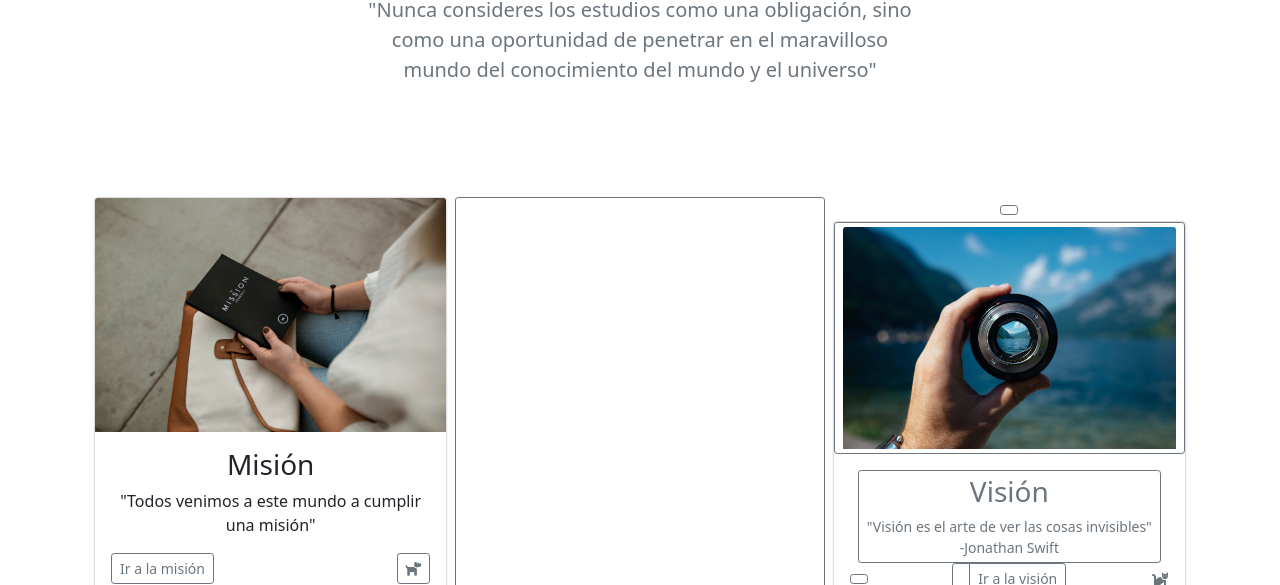
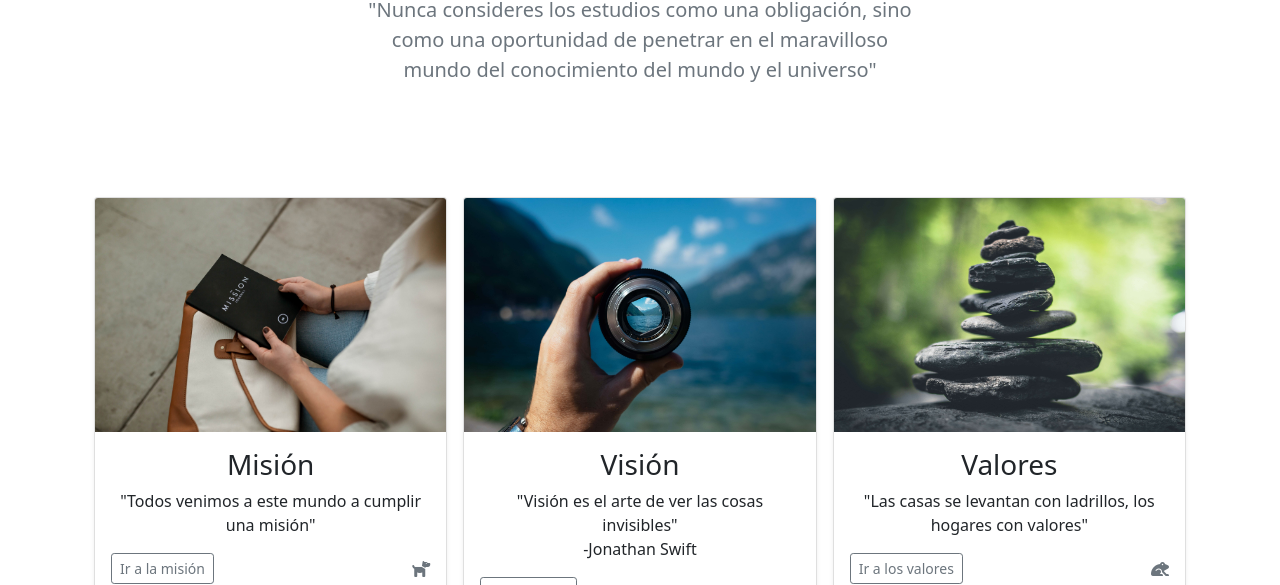
Before and after one commit to fabiandarioflorez/industryTIC, a plain HTML site: page index.html in a window 1280 px wide. Shown: the part 215-800 px from the top of the page. Drawn offline with nearby package versions, Linux system fonts and the light colour scheme.

Commit message:
arreglito

```diff
--- a/index.html
+++ b/index.html
@@ -93,7 +93,7 @@
                                         </p>
                                     <div class="d-flex justify-content-between align-items-center">
                                         <div class="btn-group">
-                                        <a href="#misionContainer" class="btn btn-sm btn-outline-secondary">Ir a la misión</>
+                                        <a href="#misionContainer" class="btn btn-sm btn-outline-secondary">Ir a la misión</a>
                                         </div>
                                         <i class="fa-solid fa-dog text-muted"></i>
                                     </div>
```
